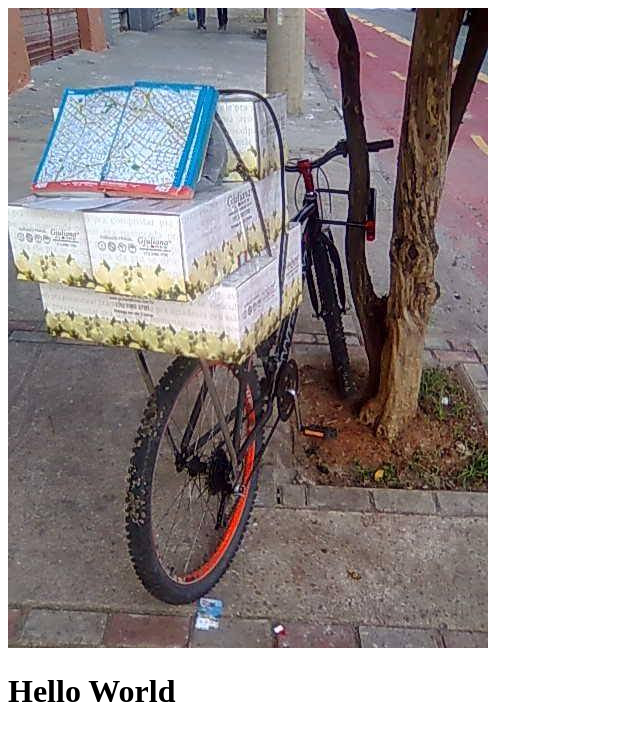
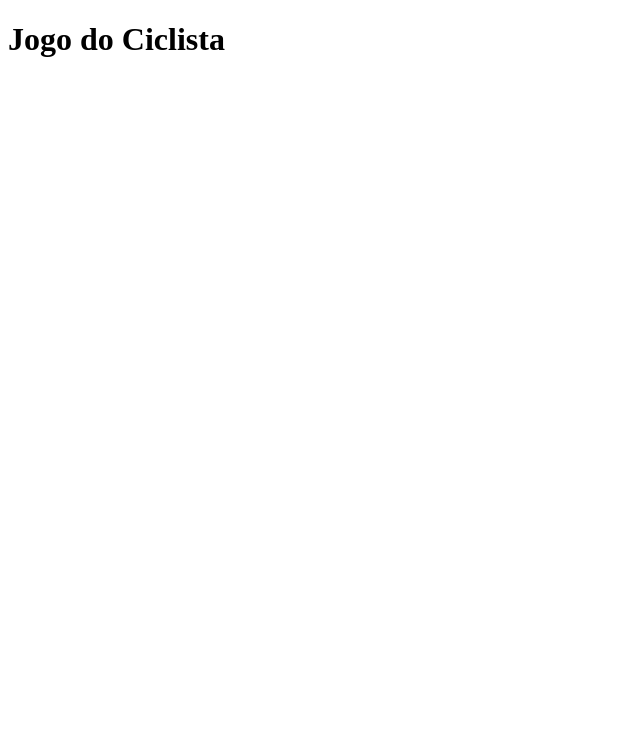
Before and after one commit to grandpa44997/grandpa44997.github.io, a plain HTML site: page index.html in a window 1280 px wide. Shown: the whole page, without its empty margins (0-640 px from the left). Drawn offline with Linux system fonts and the light colour scheme.

Commit message:
primeiro commit do jogo do ciclista

```diff
--- a/index.html
+++ b/index.html
@@ -1,15 +1,17 @@
 <!DOCTYPE html>
-<html>
-  <head>
+<html lang="en">
+<head>
     <meta charset="UTF-8">
-    <title>Hello World</title>
-  </head>
-  <body>
-    <div>
-      <img src="https://github.com/grandpa44997/grandpa44997.github.io/blob/main/bikeraiz.jpg?raw=true" alt="Imagem">
+    <meta name="viewport" content="width=device-width, initial-scale=1.0">
+    <title>Jogo do Ciclista</title>
+    <link rel="stylesheet" href="style.css">
+</head>
+<body>
+    <h1>Jogo do Ciclista</h1>
+    <div id="game-area">
+        <div id="cyclist"></div>
+        <div id="moto"></div>
     </div>
-    <div>
-      <h1>Hello World</h1>
-    </div>
-  </body>
+    <script src="script.js"></script>
+</body>
 </html>
```
